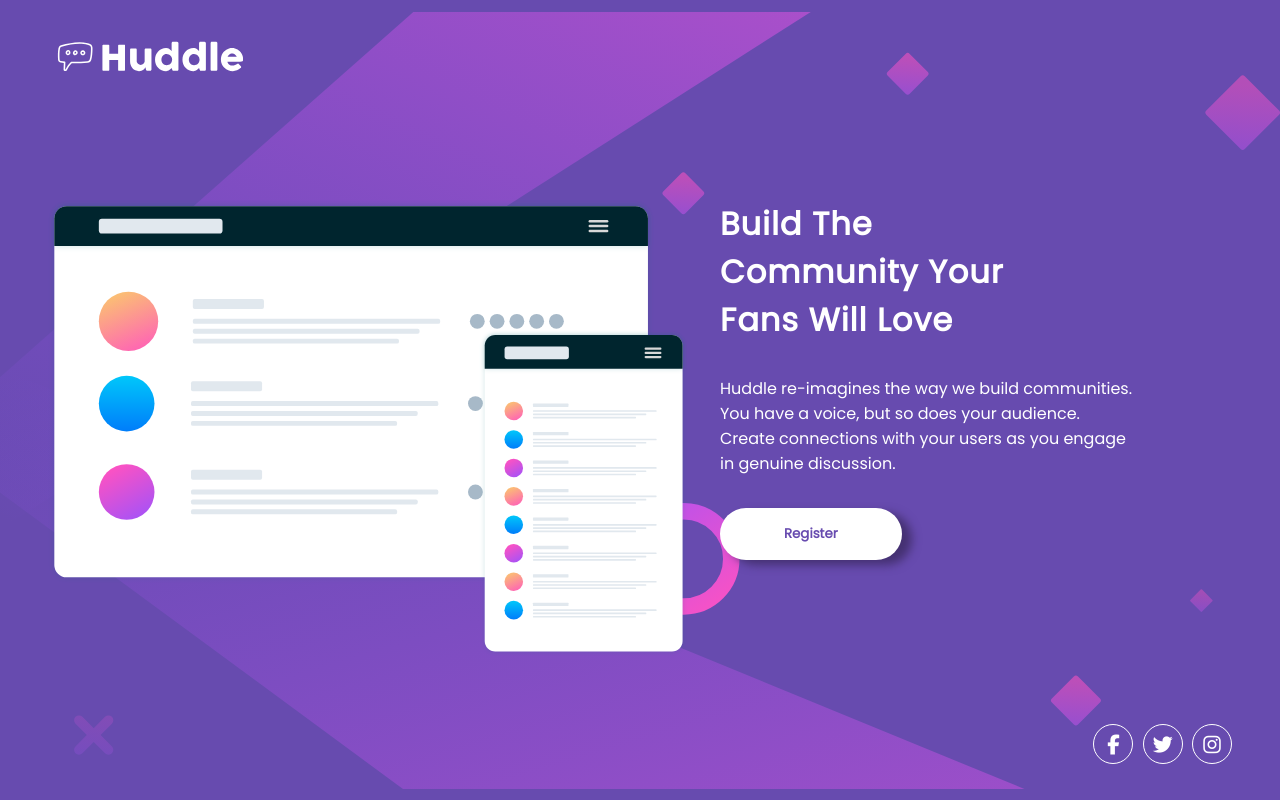
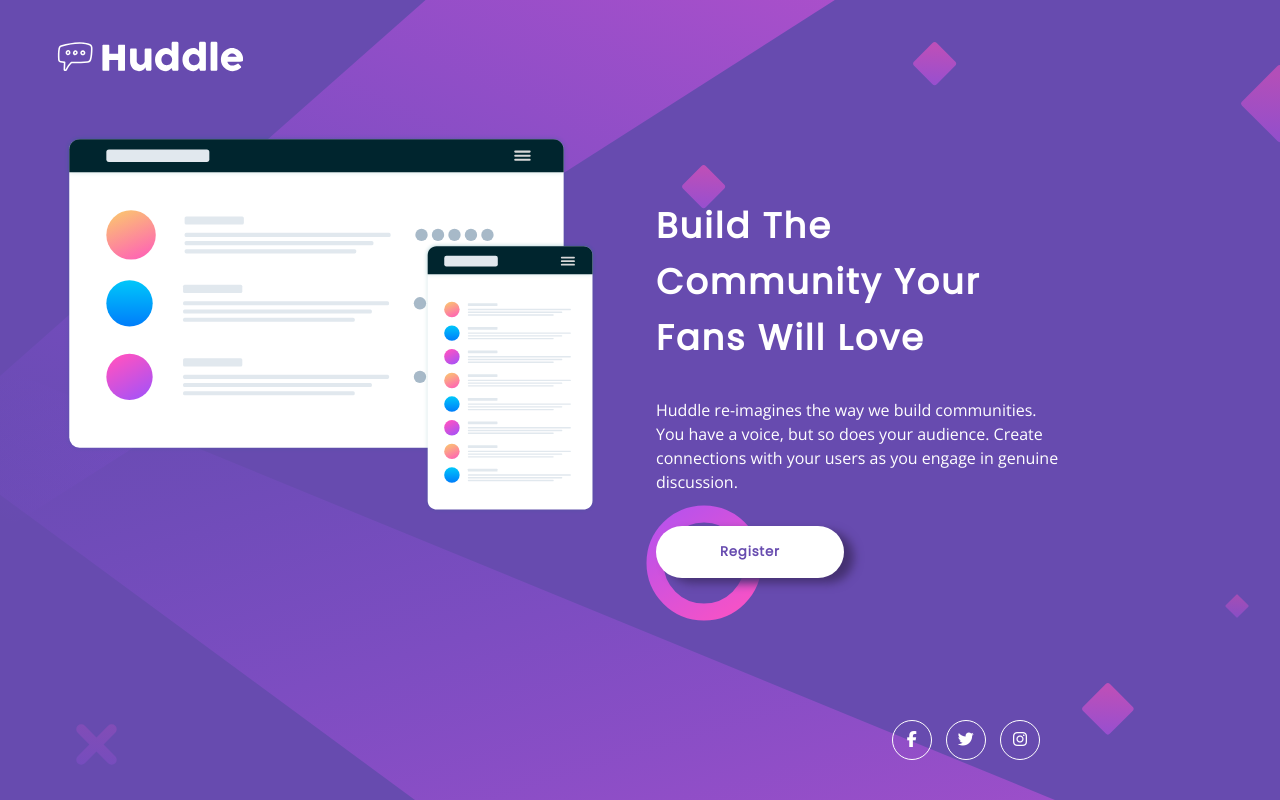
Before and after one commit to Kyvs123/huddle-landing-page-with-single-introductory-section2, a plain HTML site: page index.html in a window 1280 px wide. Drawn offline with nearby package versions, Linux system fonts and the light colour scheme.

Commit message:
Update styles.css

```diff
--- a/styles.css
+++ b/styles.css
@@ -12,63 +12,77 @@
 body{
     width: 100vw;
     height: 100vh;
-    font-family: "Poppins", sans-serif;
-    font-weight: 500;
+    font-family: "Open Sans", sans-serif;
+    font-weight: 400;
     background-color: hsl(257, 40%, 49%);
     display: flex;
     flex-direction: column;
     justify-content: space-between;
     background-image: url(images/bg-desktop.svg);
     background-repeat: no-repeat;
-    background-position: center;
-    background-size: contain;
+    background-position: left center;
+    background-size: cover;
 }
 
+
+
+main{
+    display: flex;
+    width: 100%;
+    height: 75%;
+    margin-top: 4rem;
+    padding: 2rem;
+    color: white;
+    position: relative;
+}
 .logo{
     width: 200px;
     margin-left: 3rem;
     margin-top: 2rem;
 }
 
-main{
-    display: flex;
-    width: 100%;
-    height: 75%;
-    margin-top: 4rem;
-    padding: 3rem;
-    color: white;
-}
-
 .image{
     background-image: url(images/illustration-mockups.svg);
     background-repeat: no-repeat;
-    background-size: contain;
+    background-size: 90%;
     width: 50vw;
+    margin-left: 2rem;
+    position: relative;
+    bottom: 3rem;
+}
+
+.text{
+    font-size: 1rem;
+    width: 50vw;
+    text-align: left;
+    margin-top: 1rem;
+
 
 }
 
-.text{
-    width: 40vw;
-    margin-left: 2rem;
-}
+.text h1{
+    width: 65%;
+    line-height: 3.5rem;
+    letter-spacing: 2px;
+    font-size: 2.2rem;
+    font-family: "Poppins", sans-serif;
+    font-weight: 600;
 
-.text h1{
-    max-width: 70%;
-    line-height: 3rem;
-    letter-spacing: 1px;
-    font-size: 2rem;
 }
 
 .text p{
-    max-width: 81%;
+    width: 68%;
+    margin-top: 2rem;
+    line-height: 1.5rem;
 
-    margin-top: 2rem;
+
 }
 
 button{
     border: none;
-    font-family: inherit;
-    font-weight: bold;
+    font-family: "Poppins", sans-serif;
+    font-weight: 600;
+    letter-spacing: .75px;
     background-color: white;
     color: hsl(257, 40%, 49%);
     margin-top: 2rem;
@@ -89,17 +103,33 @@ footer{
     display: flex;
     color: white;
     justify-content: flex-end;
-    padding-right: 3rem;
-
+    padding-right: 15rem;
+    padding-bottom: 5rem;
 }
 
 i{
-    margin-left: 5px;
-    font-size: 1.25rem;
+    margin-left: 10px;
+    font-size: 1rem;
     width: 40px;
     height: 40px;
     border: solid 1px white;
     text-align: center;
     padding-top: 10px;
     border-radius: 50%;
+    cursor: pointer;
 }
+
+i:hover{
+    color: hsl(257, 40%, 29%);
+    border: solid 1px hsl(257, 40%, 29%);
+}
+
+@media (max-width: 600px) {
+    body{
+        flex-direction: column;
+        height: auto;
+        text-align: center;
+    }
+
+
+}
```
